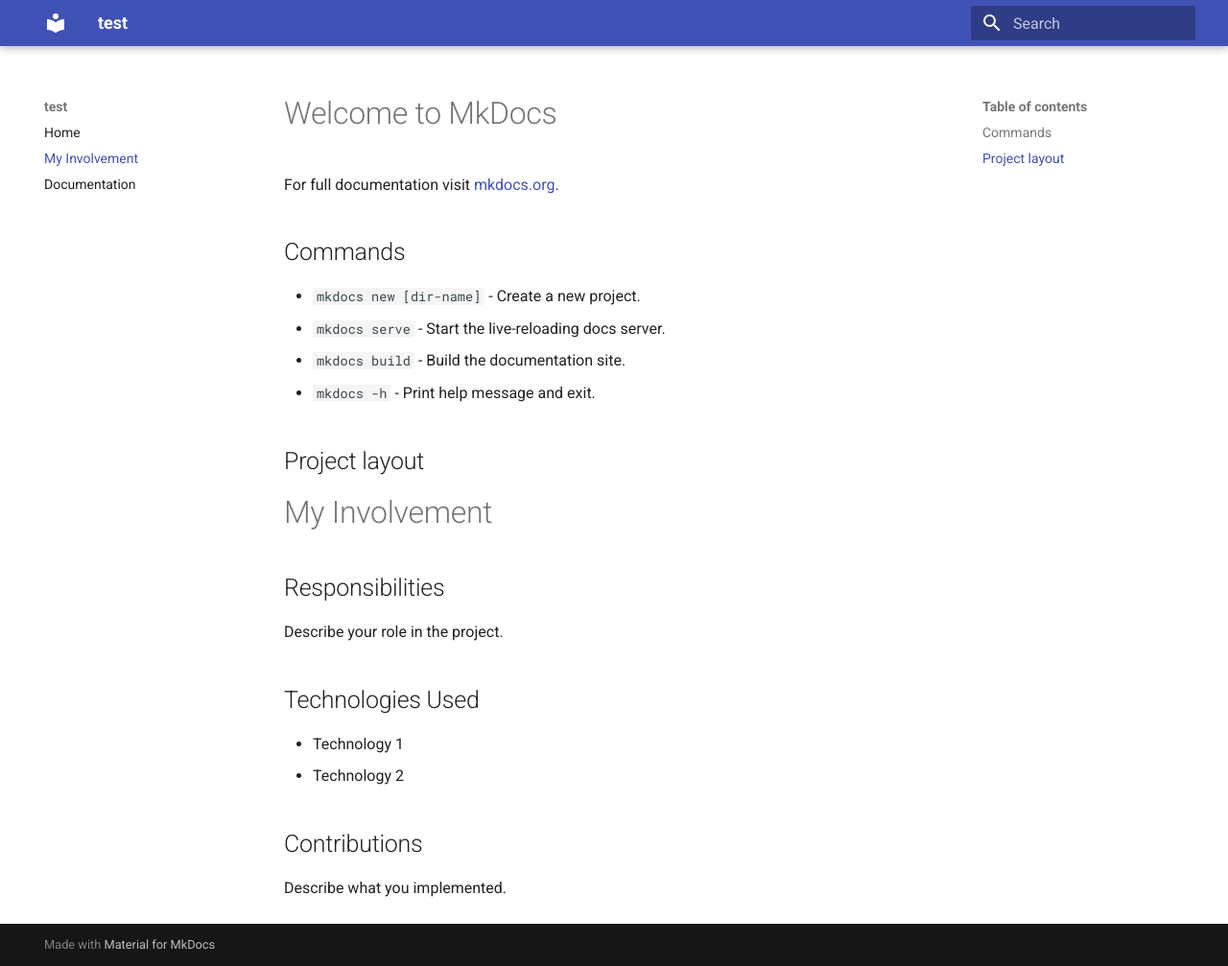
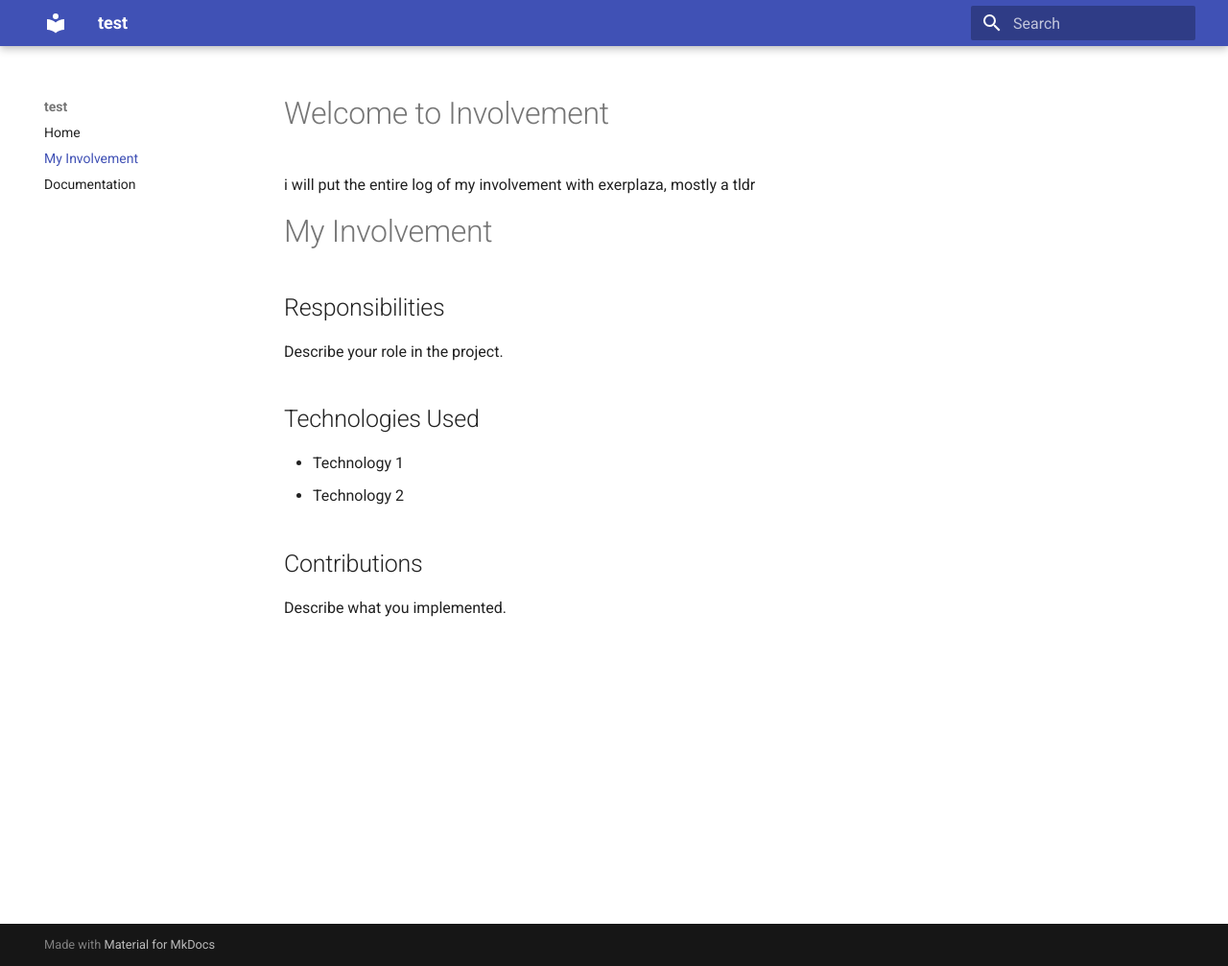
Before and after one commit to acquanaturaleminerale/acquanaturaleminerale.github.io, an MkDocs documentation site: the page built from docs/involvement.md, in a window 1280 px wide and 1007 px high. Shown: the whole window at 96% size. Built offline with MkDocs 1.6.1 and Material for MkDocs 9.7.7, drawn with Linux system fonts in a browser that asks for light colours.

Commit message:
Update involvement.md

```diff
--- a/docs/involvement.md
+++ b/docs/involvement.md
@@ -1,15 +1,6 @@
-# Welcome to MkDocs
+# Welcome to Involvement
 
-For full documentation visit [mkdocs.org](https://www.mkdocs.org).
-
-## Commands
-
-* `mkdocs new [dir-name]` - Create a new project.
-* `mkdocs serve` - Start the live-reloading docs server.
-* `mkdocs build` - Build the documentation site.
-* `mkdocs -h` - Print help message and exit.
-
-## Project layout
+i will put the entire log of my involvement with exerplaza, mostly a tldr
 
 # My Involvement
 
```
